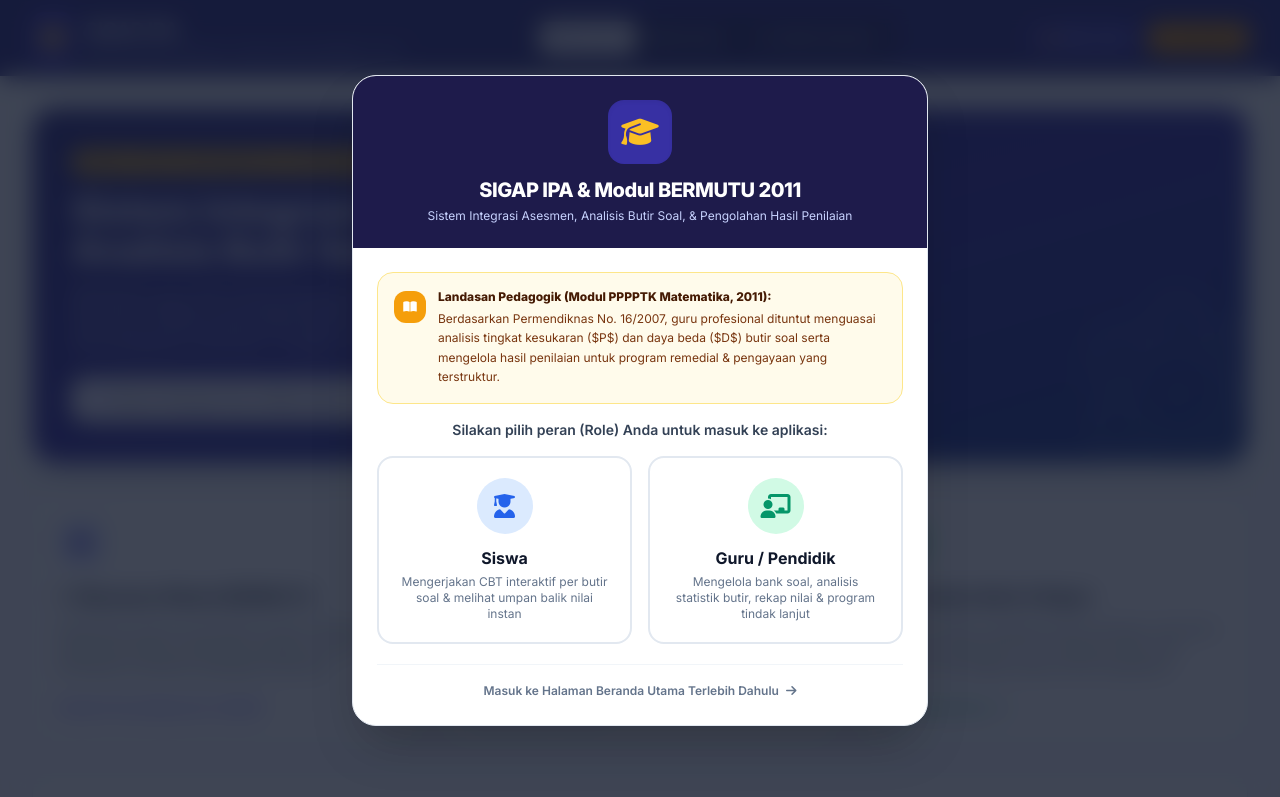
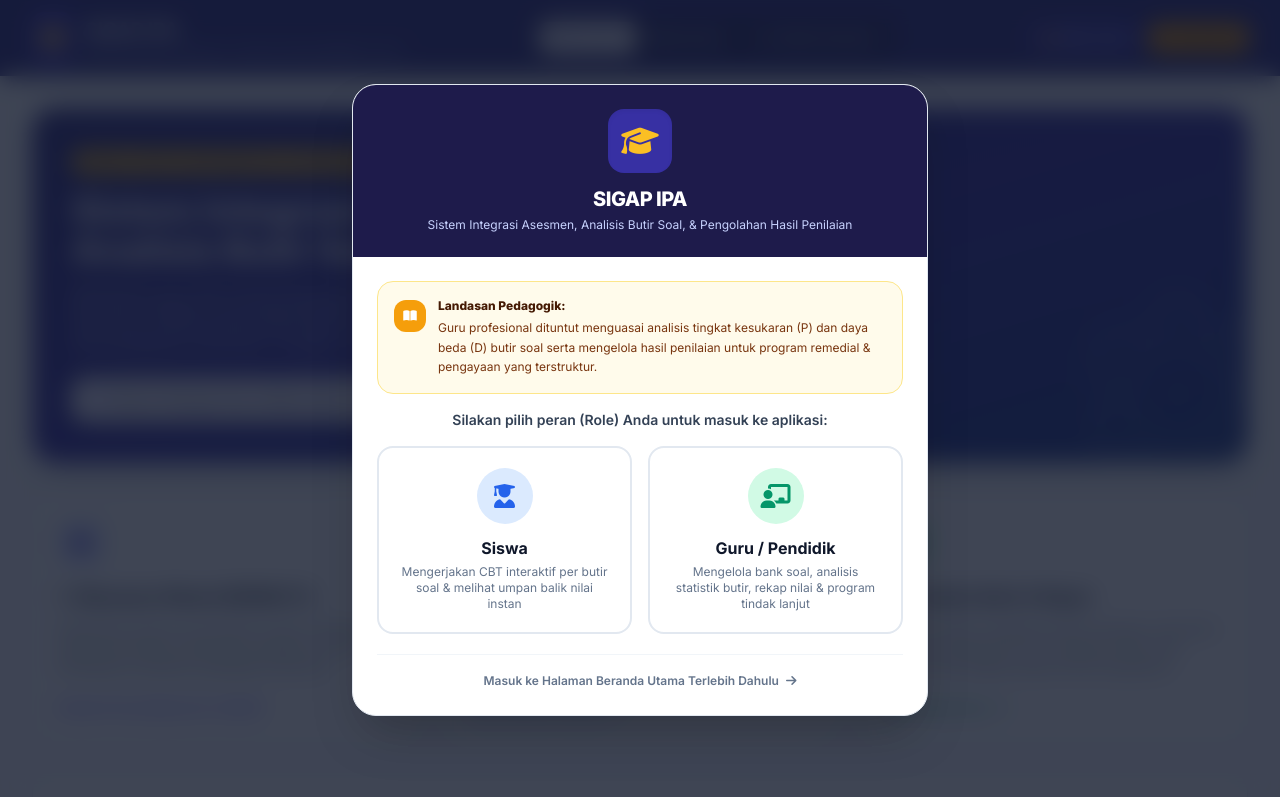
Before and after one commit to oktinalailihidayah/CBTIPA, a plain HTML site: page index.html in a window 1280 px wide. Shown: the top 797 px of the page. Drawn offline with nearby package versions, Linux system fonts and the light colour scheme.

Commit message:
Update index.html

```diff
--- a/index.html
+++ b/index.html
@@ -40,7 +40,7 @@
                 <div class="w-14 h-14 sm:w-16 sm:h-16 bg-indigo-800 rounded-2xl flex items-center justify-center mx-auto mb-2 sm:mb-3 text-amber-400 shadow-inner">
                     <i class="fa-solid fa-graduation-cap text-2xl sm:text-3xl"></i>
                 </div>
-                <h2 class="text-lg sm:text-xl font-extrabold tracking-tight">SIGAP IPA & Modul BERMUTU 2011</h2>
+                <h2 class="text-lg sm:text-xl font-extrabold tracking-tight">SIGAP IPA</h2>
                 <p class="text-xs text-indigo-200 mt-1">Sistem Integrasi Asesmen, Analisis Butir Soal, & Pengolahan Hasil Penilaian</p>
             </div>
 
@@ -55,9 +55,9 @@
                                 <i class="fa-solid fa-book-open"></i>
                             </div>
                             <div>
-                                <strong class="font-extrabold block mb-1">Landasan Pedagogik (Modul PPPPTK Matematika, 2011):</strong>
+                                <strong class="font-extrabold block mb-1">Landasan Pedagogik:</strong>
                                 <p class="leading-relaxed text-amber-900">
-                                    Berdasarkan Permendiknas No. 16/2007, guru profesional dituntut menguasai analisis tingkat kesukaran ($P$) dan daya beda ($D$) butir soal serta mengelola hasil penilaian untuk program remedial & pengayaan yang terstruktur.
+                                    Guru profesional dituntut menguasai analisis tingkat kesukaran (P) dan daya beda (D) butir soal serta mengelola hasil penilaian untuk program remedial & pengayaan yang terstruktur.
                                 </p>
                             </div>
                         </div>
```
